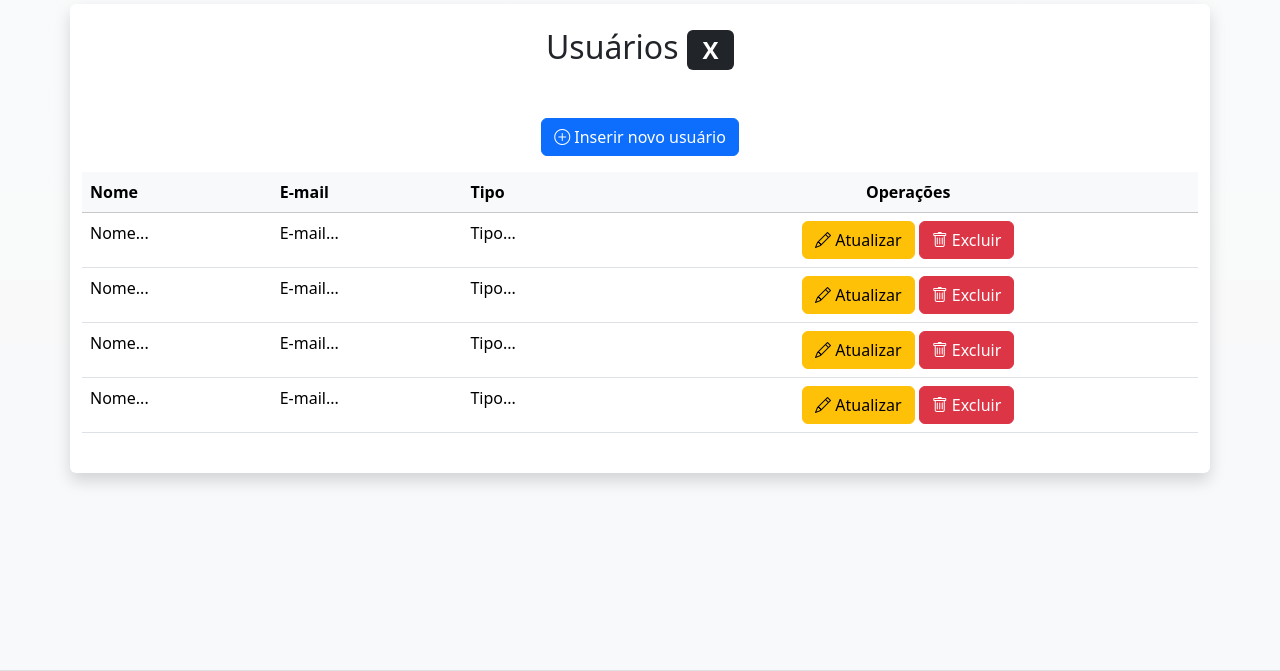
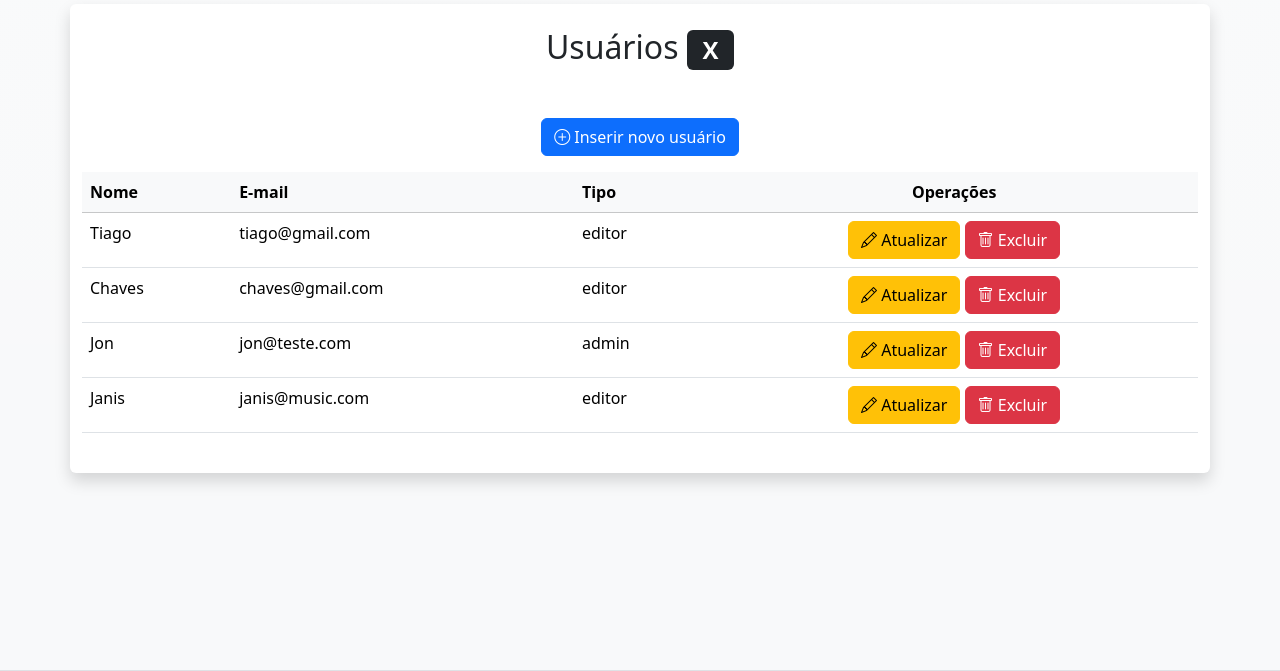
Before and after one commit to tiagoprogweb2024t1/microblog-tiago, a PHP site: page /admin/usuarios.php in a window 1280 px wide. Shown: the part 73-744 px from the top of the page. Run offline with PHP 8.4, Linux system fonts and the light colour scheme; data comes from the database, SQL or seed files in the repository.

Commit message:
Update usuarios.php

```diff
--- a/admin/usuarios.php
+++ b/admin/usuarios.php
@@ -36,9 +36,9 @@ $listaDeUsuarios = lerUsuarios($conexao);
 
 <?php foreach($listaDeUsuarios as $usuario) { ?>
 					<tr>
-						<td> Nome... </td>
-						<td> E-mail... </td>
-						<td> Tipo... </td>
+						<td> <?=$usuario["nome"]?> </td>
+						<td> <?=$usuario["email"]?> </td>
+						<td> <?=$usuario["tipo"]?> </td>
 						<td class="text-center">
 							<a class="btn btn-warning"
 							href="usuario-atualiza.php">
```
